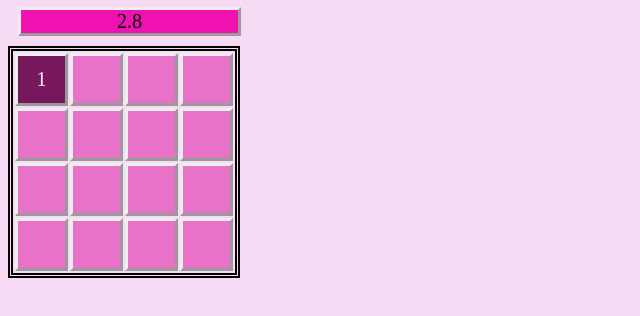
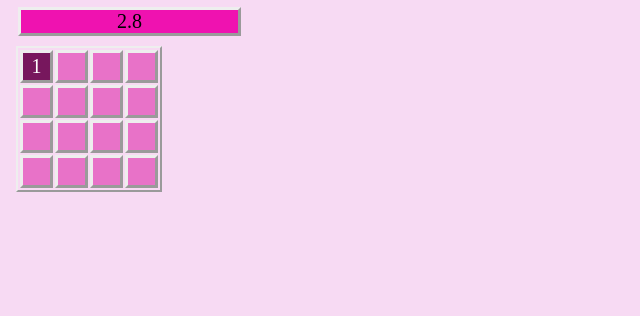
Before and after one commit to meshicohenn/Mines-sweeper, a plain HTML site: page index.html in a window 1280 px wide. Both pictures are taken after a click on the element 41 px from the left and 301 px from the top of the page. Shown: the part 222-538 px from the top of the page, without its empty margins (0-640 px from the left). Drawn offline with Linux system fonts and the light colour scheme.

Commit message:
change border table

```diff
--- a/css/style.css
+++ b/css/style.css
@@ -6,8 +6,8 @@
 }
 
 .cell{
-    width: 45px;
-    height: 45px;
+    width: 25px;
+    height: 25px;
     border-style: outset;
     background-color: #de22a88f;
     text-align: center;
@@ -23,8 +23,8 @@
     /* transform: translateY(1px); */
  }
 .clicked{
-    width: 45px;
-    height: 45px;
+    width: 25px;
+    height: 25px;
     border-style: outset;
     text-align: center;
     font-size: 20px;
@@ -133,6 +133,7 @@ button{
 }
 
 table{
-    border: 5px;
-    border-style: double;
+    border: 2px;
+    border-style: outset;
+    margin: inherit;
 }
```
